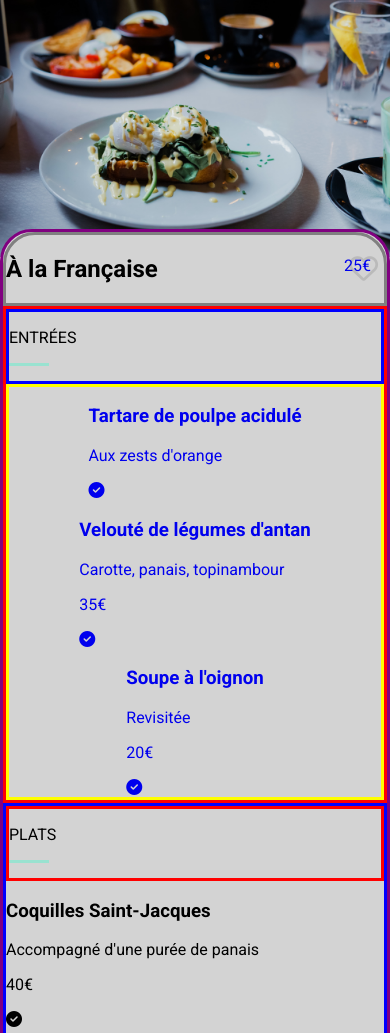
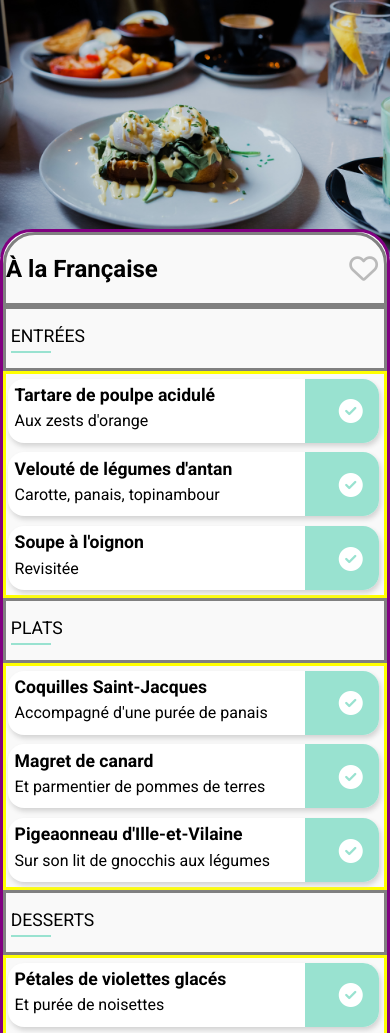
Before and after one commit to MelanieMF/MelanieFaure_3_02042021, a plain HTML site: page menus_restaurant/a_la_francaise.html in a window 390 px wide. Shown: the part 52-1085 px from the top of the page. Drawn offline with Linux system fonts and the light colour scheme; a web font is replaced by a local one.

Commit message:
réalisation du scass en fisrt mobile sur les pages de menus

```diff
--- a/assets/sass/components/_buttons.scss
+++ b/assets/sass/components/_buttons.scss
@@ -17,6 +17,7 @@
 
 .button--menu {
   padding: 0.9rem 2.5rem;
+  margin: 2rem 0 3rem 0;
 }
 
 .button--heart {
--- a/assets/sass/pages/_menus.scss
+++ b/assets/sass/pages/_menus.scss
@@ -10,7 +10,7 @@
 }
 
 .restaurant__menus {
-  background-color: $color-quaternary;
+  background-color: $color-quaternary-light;
   border-radius: 1.8rem 1.8rem 0 0;
   &__container {
     display: flex;
@@ -29,13 +29,13 @@
 
 /* Nom des plats */
 
-.menus {
+.restaurant {
   border: solid purple;
   position: relative;
-  background-color: $color-quaternary;
+  background-color: $color-quaternary-light;
   border-radius: 2rem 2rem 0 0;
   margin-top: -2rem;
-  &__container {
+  &__menus {
     display: flex;
     justify-content: space-between;
     border-radius: 2rem 2rem 0 0;
@@ -43,103 +43,75 @@
   }
 }
 
-
-.starter {
-  border: solid red;
+.card {
+  &__dishes {
+    border: solid grey;
+    &__title {
+      font-size: 1.1em;
+      font-weight: 400;
+      margin-left: 0.3rem;
     }
-
-.choice {
-  border: solid blue;
-}
-
-.underline {
+    &__underline {
       background-color: $color-tertiary;
-  width: 40px;
-  height: 3px;
-  margin-bottom: 15px;
-}
-
-.menu__dishes {
-  position: relative;
-  border: solid green;
-  height: 4rem;
-  width: 98%;
-  background-color: #FFF;
-  border-radius: 1rem;
-  @include element-shadow;
-    &__price {
-      position: absolute;
-      top: 0.5rem;
-      right: 1rem;
-      transform: translateX(0);
-      transition: transform 450ms ease-in-out;
-      }
-      &:hover, &:active {
-        + .animation__selector {
-            transform: translateX(0%);
-            .fas {
-                transform: rotate(1turn);
+      width: 2.5rem;
+      height: 0.15rem;
+      margin: -0.8rem 0 0.9rem 0.3rem;
     }
   }
 }
 
-  }
-
-
-.dishes  {
+.menu  {
   border: solid yellow;
   display: flex;
   flex-direction: column;
   align-items: center;
+  &__dishes {
+    position: relative;
+    height: 4rem;
+    width: 98%;
+    background-color: #FFF;
+    margin: 0.3rem 0.2rem 0.3rem 0;
+    color: #000;
+    border-radius: 1rem;
+    @include element-shadow;
+    @include desktop {
+      width: 30%;
     }
-
-.selection {
-  height: 70px;
-  width: 60px;
+    &__title {
+      margin: 0.4rem;
+      font-size: 1.1em;
+    }
+    &__description {
+      margin: 0.4rem;
+      font-size: 1em;
+    }
+    &__price {
+      position: absolute;
+      top: 1.15rem;
+      right: 1rem;
+      font-weight: 500;
+    }
+    &__animation {
+      height: 4rem;
+      width: 20%;
+      position: absolute;
+      top: 0rem;
+      right: 0rem;
       background-color: $color-tertiary;
       color: white;
       font-size: 1.5em;
-  border-radius: 0px 17px 17px 0px;
-  position: absolute;
-  bottom: 15px;
-  right: 0px;
-  transform: translateX(100%);
-  transition: transform 500ms ease-in-out;
+      border-radius: 0 1rem 1rem 0;
+      @include desktop {
+        width: 13%;
+      }
       .fas {
         position: absolute;
-      top: 23px;
-      right: 18px;
-      transform: rotate(0);
-      transition: transform  500ms ease-in-out;
+        top: 1.3rem;
+        right: 1rem;
+        @include desktop {
+          right: 1.2rem;
         }
       }
-
-@-webkit-keyframes validation-icon {
-  0% {
-      opacity: 0;
-      transform: translateY(10%);
-  }
-  50% {
-      opacity: 0.5;
-      transform: translateY(5%);
-  }
-  100% {
-      opacity: 1;
-      transform: translateY(0);
     }
   }
-
-@keyframes validation-icon {
-  0% {
-      opacity: 0;
-      transform: translateY(10%);
 }
-  50% {
-      opacity: 0.5;
-      transform: translateY(5%);
-  }
-  100% {
-      opacity: 1;
-      transform: translateY(0);
-  }
-}
--- a/menus_restaurant/a_la_francaise.html
+++ b/menus_restaurant/a_la_francaise.html
@@ -24,8 +24,8 @@
     <img class="restaurant__picture__img" src="../assets/images/restaurants/a_la_francaise.jpg" alt="Photo d'un plat du restaurant à la Française">
   </section>
   <!-- Main | Nom du restaurant et boutton like -->
-  <main class="menus">
-    <div class="menus__container">
+  <main class="restaurant">
+    <div class="restaurant__menus">
       <h2 class="title__heart">À la Française</h2>
       <button class="button--heart">
         <i class="far fa-heart"></i>
@@ -34,45 +34,45 @@
     </div>
 
     <!-- ENTRÉES -->
-    <section class="starter">
-      <div class="choice">
-        <p>ENTRÉES</p>
-        <div class="underline"></div>
+    <section class="card">
+      <div class="card__dishes">
+        <p class="card__dishes__title">ENTRÉES</p>
+        <div class="card__dishes__underline"></div>
       </div>
 
-      <div class="dishes">
+      <div class="menu">
         <!-- Proposal -->
-        <a href="#" class="dish__menu">
+        <a href="#" class="menu__dishes">
           <article>
             <h3 class="menu__dishes__title">Tartare de poulpe acidulé</h3>
             <p class="menu__dishes__description">Aux zests d'orange</p>
             <p class="menu__dishes__price">25€</p>
             <!-- Choose it -->
-            <div class="animation__selection">
+            <div class="menu__dishes__animation">
               <i class="fas fa-check-circle"></i>
             </div>
           </article>
         </a>
         <!-- Proposal -->
-        <a href="#" class="proposal">
+        <a href="#" class="menu__dishes">
           <article>
-            <h3>Velouté de légumes d'antan</h3>
-            <p>Carotte, panais, topinambour</p>
-            <p>35€</p>
+            <h3 class="menu__dishes__title">Velouté de légumes d'antan</h3>
+            <p class="menu__dishes__description">Carotte, panais, topinambour</p>
+            <p class="menu__dishes__price">35€</p>
             <!-- Choose it -->
-            <div>
+            <div class="menu__dishes__animation">
               <i class="fas fa-check-circle"></i>
             </div>
           </article>
         </a>
         <!-- Proposal -->
-        <a href="#" class="proposal">
+        <a href="#" class="menu__dishes">
           <article class="article">
-            <h3>Soupe à l'oignon</h3>
-            <p>Revisitée</p>
-            <p>20€</p>
+            <h3 class="menu__dishes__title">Soupe à l'oignon</h3>
+            <p class="menu__dishes__description">Revisitée</p>
+            <p class="menu__dishes__price">20€</p>
             <!-- Choose it -->
-            <div>
+            <div class="menu__dishes__animation">
               <i class="fas fa-check-circle"></i>
             </div>
           </article>
@@ -81,79 +81,95 @@
     </section>
 
     <!-- PLATS -->
-    <section class="choice">
-      <div class="starter">
-        <p>PLATS</p>
-        <div class="underline"></div>
+    <section  class="card">
+      <div class="card__dishes">
+        <p class="card__dishes__title">PLATS</p>
+        <div class="card__dishes__underline"></div>
       </div>
+
+      <div class="menu">
         <!-- Proposal -->
+        <a href="#" class="menu__dishes">
           <article>
-        <h3>Coquilles Saint-Jacques</h3>
-        <p>Accompagné d'une purée de panais</p>
-        <p>40€</p>
+            <h3 class="menu__dishes__title">Coquilles Saint-Jacques</h3>
+            <p class="menu__dishes__description">Accompagné d'une purée de panais</p>
+            <p class="menu__dishes__price">40€</p>
             <!-- Choose it -->
-        <div>
+            <div class="menu__dishes__animation">
               <i class="fas fa-check-circle"></i>
             </div>
           </article>
+        </a>
         <!-- Proposal -->
+        <a href="#" class="menu__dishes">
           <article>
-        <h3>Magret de canard</h3>
-        <p>Et parmentier de pommes de terres</p>
-        <p>35€</p>
+            <h3 class="menu__dishes__title">Magret de canard</h3>
+            <p class="menu__dishes__description">Et parmentier de pommes de terres</p>
+            <p class="menu__dishes__price">35€</p>
             <!-- Choose it -->
-        <div>
+            <div class="menu__dishes__animation">
               <i class="fas fa-check-circle"></i>
             </div>
           </article>
+        </a>
         <!-- Proposal -->
+        <a href="#" class="menu__dishes">
           <article>
-        <h3>Pigeaonneau d'Ille-et-Vilaine</h3>
-        <p>Sur son lit de gnocchis aux légumes</p>
-        <p>44€</p>
+            <h3 class="menu__dishes__title">Pigeaonneau d'Ille-et-Vilaine</h3>
+            <p class="menu__dishes__description">Sur son lit de gnocchis aux légumes</p>
+            <p class="menu__dishes__price">44€</p>
             <!-- Choose it -->
-        <div>
+            <div class="menu__dishes__animation">
               <i class="fas fa-check-circle"></i>
             </div>
           </article>
+        </a>
     </section>
 
     <!-- DESSERTS -->
-    <section class="choice">
-      <div class="starter">
-        <p>DESSERTS</p>
-        <div class="underline"></div>
+    <section  class="card">
+      <div class="card__dishes">
+        <p class="card__dishes__title">DESSERTS</p>
+        <div class="card__dishes__underline"></div>
       </div>
+
+      <div class="menu">
         <!-- Proposal -->
+        <a href="#" class="menu__dishes">
           <article>
-        <h3>Pétales de violettes glacés</h3>
-        <p>Et purée de noisettes</p>
-        <p>18€</p>
+            <h3 class="menu__dishes__title">Pétales de violettes glacés</h3>
+            <p class="menu__dishes__description">Et purée de noisettes</p>
+            <p class="menu__dishes__price">18€</p>
             <!-- Choose it -->
-        <div>
+            <div class="menu__dishes__animation">
               <i class="fas fa-check-circle"></i>
             </div>
           </article>
+        </a>
         <!-- Proposal -->
+        <a href="#" class="menu__dishes">
           <article>
-        <h3>Fondant au chocolat</h3>
-        <p>Revisité</p>
-        <p>22€</p>
+            <h3 class="menu__dishes__title">Fondant au chocolat</h3>
+            <p class="menu__dishes__description">Revisité</p>
+            <p class="menu__dishes__price">22€</p>
             <!-- Choose it -->
-        <div>
+            <div class="menu__dishes__animation">
               <i class="fas fa-check-circle"></i>
             </div>
           </article>
+        </a>
         <!-- Proposal -->
+        <a href="#" class="menu__dishes">
           <article>
-        <h3>Millefeuille croustillant</h3>
-        <p>Myrtilles et pâte d'amande</p>
-        <p>23€</p>
+            <h3 class="menu__dishes__title">Millefeuille croustillant</h3>
+            <p class="menu__dishes__description">Myrtilles et pâte d'amande</p>
+            <p class="menu__dishes__price">23€</p>
             <!-- Choose it -->
-        <div>
+            <div class="menu__dishes__animation">
               <i class="fas fa-check-circle"></i>
             </div>
           </article>
+        </a>
       <button class="button button--menu">Commander</button>
     </section>
   </main>
```
Also changed, not shown: assets/css/style.css, 1 other file. Lines whose indentation alone changed are shown as unchanged.
